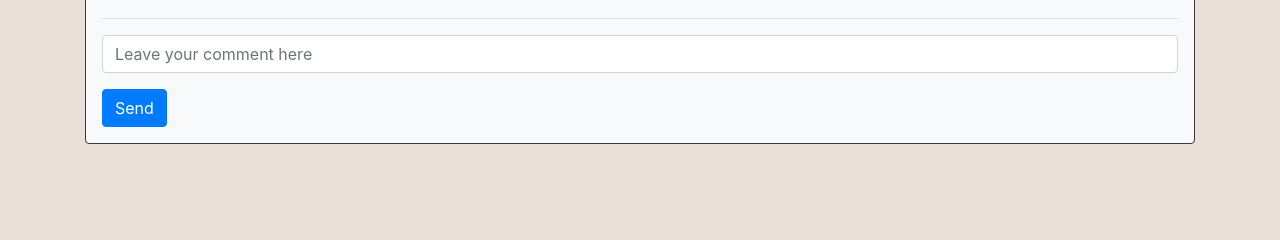
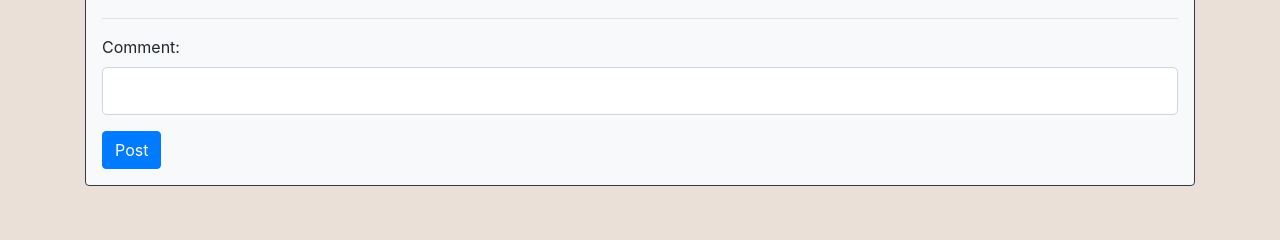
Before and after one commit to alicekore/Meet-and-Eat, a Django app: template meeteat/meetandeat/templates/meetandeat/event_details.html in a window 1280 px wide. Shown: the part 318-558 px from the top of the page. Run offline with Django 3.2, Linux system fonts and the light colour scheme; the template is opened without the code that fills it: values that come from a table or form of the project are taken from there, others are empty; some libraries are stand-ins or nearby versions.

Commit message:
comment incoporation

```diff
--- a/meeteat/meetandeat/templates/meetandeat/event_details.html
+++ b/meeteat/meetandeat/templates/meetandeat/event_details.html
@@ -28,10 +28,18 @@
         <p>Place: {{event.location}}</p>
         <p>Time: {{event.datetime | date:"d.m.Y G:i"}}</p>
         <hr>
-        <div class="form-group">
-            <input type="comment" class="form-control" placeholder="Leave your comment here">
-        </div>
-        <a href="#" class="btn btn-primary">Send</a>
+
+        <form method="post">
+        {% csrf_token %}
+          <div class="form-group">
+            <label for="text">Comment:</label>
+              <input type="text" class="form-control form-control-lg {% if form.text.errors %}is-invalid{%  endif %}" id="text" name="text" maxlength="160" {% if form.text.value %}value="{{ form.text.value}}"{% endif %} required>
+              {% if form.text.errors %}<div class="invalid-feedback">Invalid</div>{%  endif %}
+
+          </div>
+          <button type="submit" class="btn btn-primary">Post</button>
+
+        </form>
     </div>
 </div>
 {% endblock %}
```
Also changed, not shown: meeteat/meetandeat/views.py (+38 -1 lines), meeteat/meetandeat/templates/meetandeat/forms/event-form.html (line endings or trailing spaces).
